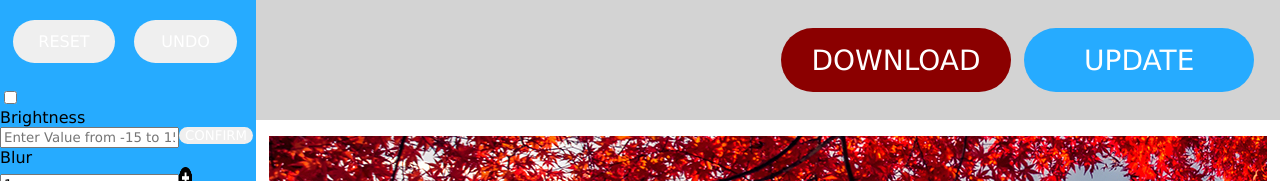
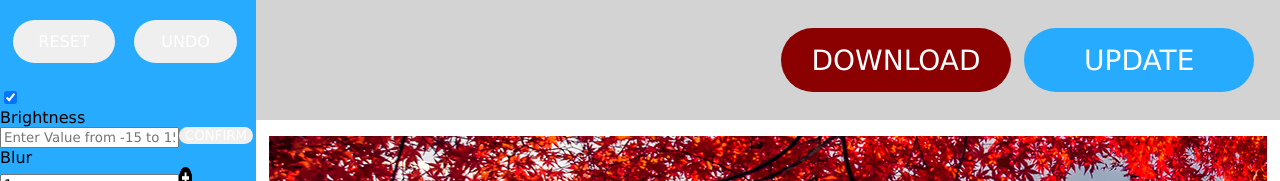
Before and after one commit to jath-git/Image-Processor, a React (Create React App) app: page / in a window 1280 px wide. Shown: the top 181 px of the page. Built offline with nearby package versions, Linux system fonts and the light colour scheme.

Commit message:
auto-update option initially turned on

```diff
--- a/src/App.jsx
+++ b/src/App.jsx
@@ -23,7 +23,7 @@ function App() {
   let [cropChanged, setCropChanged] = useState(true);
   let [duplicateChanged, setDuplicateChanged] = useState(true);
   let [brightnessLevel, setBrightnessLevel] = useState(0);
-  let [consistentUpdate, setConsistentUpdate] = useState(false);
+  let [consistentUpdate, setConsistentUpdate] = useState(true);
   let [tBorderChecked, setTBorderChecked] = useState(false);
   let [bBorderChecked, setBBorderChecked] = useState(false);
   let [lBorderChecked, setLBorderChecked] = useState(false);
```
Also changed, not shown: package.json (+4 -4 lines), 2 other files (tests, documents, lock files or other folders).
